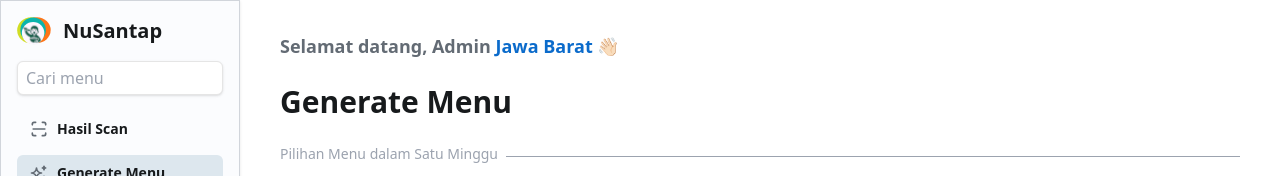
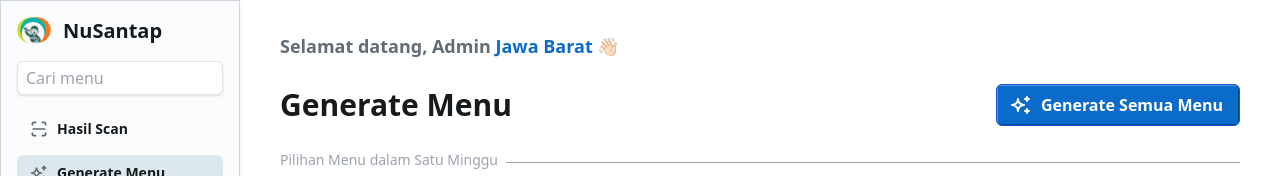
Before and after one commit to absolutepraya/nusantap-dashboard, a Next.js app: page /generate-menu in a window 1280 px wide. Shown: the top 176 px of the page. Built offline with nearby package versions, Linux system fonts and the light colour scheme.

Commit message:
Added a button

```diff
--- a/src/app/generate-menu/page.tsx
+++ b/src/app/generate-menu/page.tsx
@@ -52,6 +52,17 @@ export default function CreateMenu() {
 
 				<div className="flex w-full flex-row items-center justify-between">
 					<p className="text-3xl font-bold">Generate Menu</p>
+					{/* Tombol generate semua menu */}
+					<button className="group relative flex w-fit flex-row items-center overflow-hidden rounded-md border border-blue-700 bg-custblue px-3 py-2 text-white">
+						<IconSparkles
+							size={24}
+							className=""
+						/>
+						<p className="ml-2 pr-1 text font-semibold">Generate Semua Menu</p>
+						{/* Emboss Effect */}
+						<div className="pointer-events-none absolute left-0 top-0 h-full w-full border-l border-t border-white opacity-30"></div>
+						<div className="pointer-events-none absolute bottom-0 right-0 h-full w-full border-b border-r border-black opacity-30"></div>
+					</button>
 				</div>
 
 				<div className="flex w-full flex-row items-center space-x-2 text-sm text-gray-400">
```
